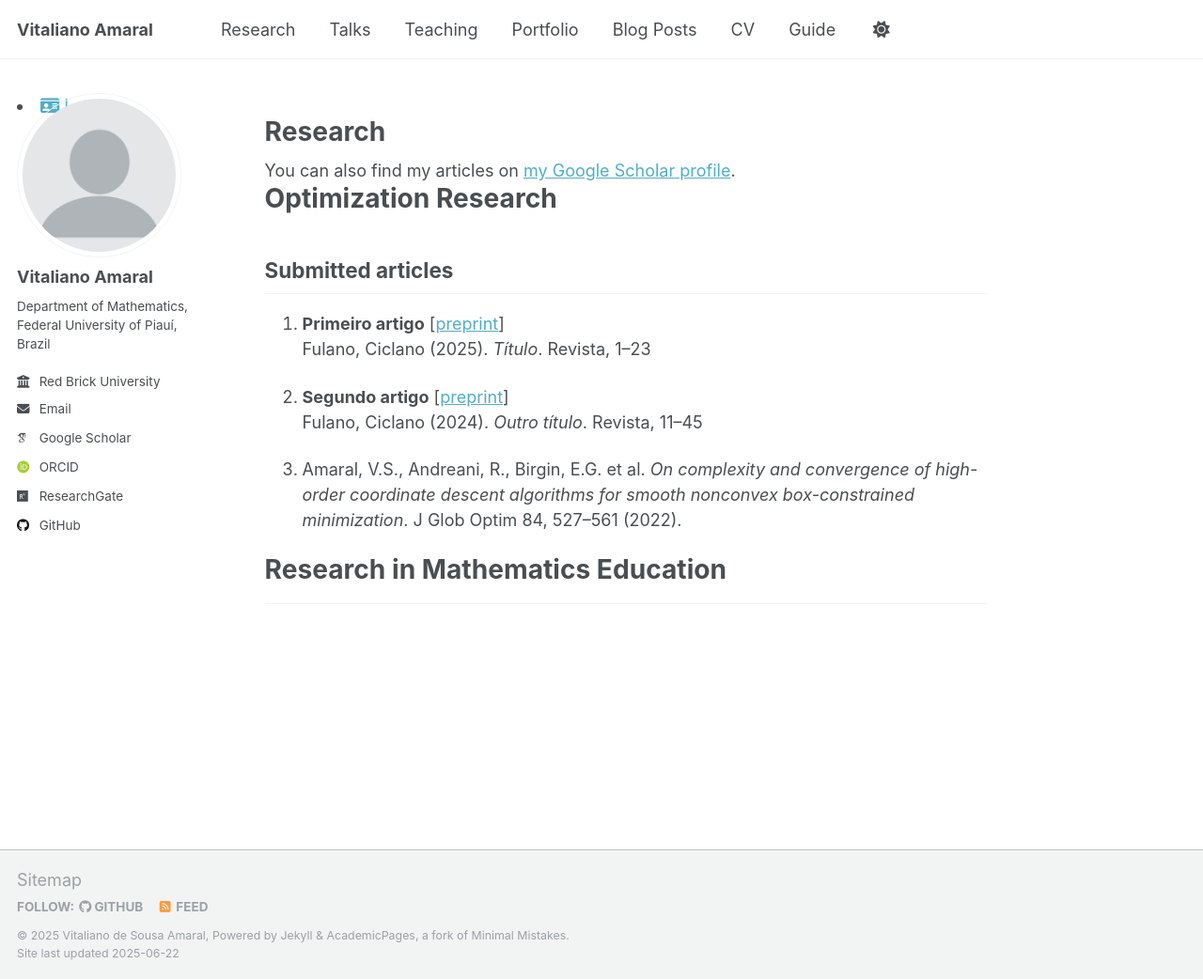
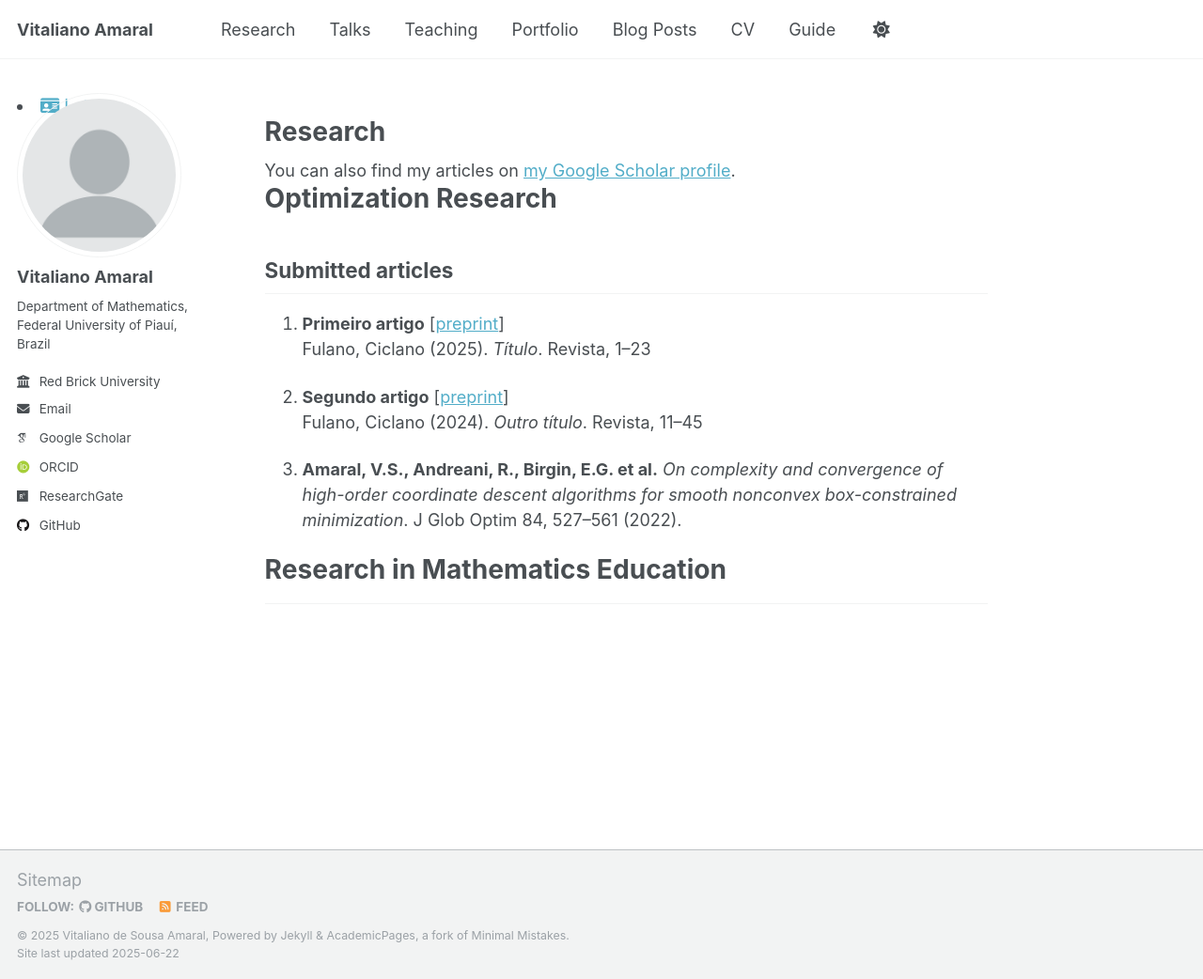
Before and after one commit to vitalianoamaral/vitalianoamaral.github.io, a Jekyll site: the page built from _pages/research.md, in a window 1280 px wide and 1042 px high. Shown: the whole window at 94% size. Built offline with Jekyll 4.4.1, drawn with Linux system fonts in a browser that asks for light colours; some web fonts are replaced.

```diff
--- a/_pages/research.md
+++ b/_pages/research.md
@@ -18,7 +18,7 @@ author_profile: true
 1. **Segundo artigo** [<a href="#">preprint</a>]
    Fulano, Ciclano (2024). *Outro título*. Revista, 11–45
 
-1. Amaral, V.S., Andreani, R., Birgin, E.G. et al. *On complexity and convergence of high-order coordinate descent algorithms for smooth nonconvex box-constrained minimization*. J Glob Optim 84, 527–561 (2022).
+1. **Amaral, V.S., Andreani, R., Birgin, E.G. et al.** *On complexity and convergence of high-order coordinate descent algorithms for smooth nonconvex box-constrained minimization*. J Glob Optim 84, 527–561 (2022).
 
 
 # Research in Mathematics Education
```
